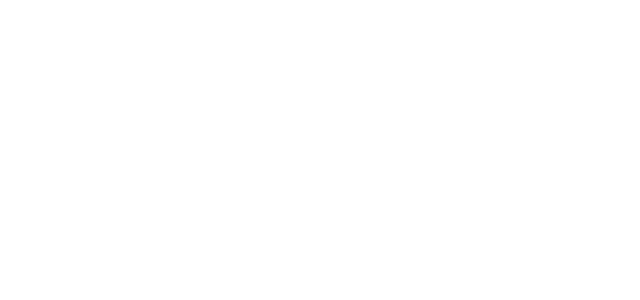
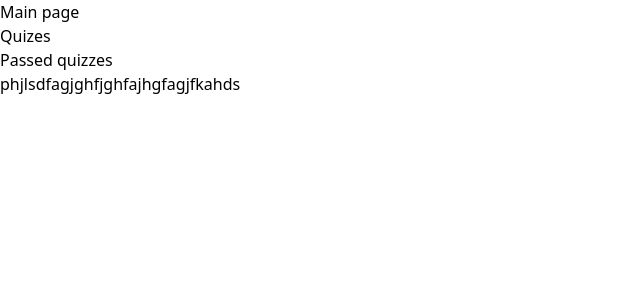
Before and after one commit to Andrij-Panasenko/quizlet, a React (Vite) app: page /quizlet/passed-quizzes in a window 1280 px wide. Before the commit this address had no page. Shown: the top 300 px of the page, without its empty margins (0-640 px from the left). Built offline with nearby package versions, Linux system fonts and the light colour scheme.

Commit message:
add page PassedQuizzesPage

```diff
--- a/src/App.tsx
+++ b/src/App.tsx
@@ -4,7 +4,8 @@
 import { AppLayout } from 'components/AppLayout/AppLayout';
 const MainPage = lazy(() => import('pages/MainPage'))
 const QuizletPage = lazy(() => import('pages/QuizletPage'))
-const QuizPassagePage = lazy(()=> import('pages/QuizPassagePage'))
+const QuizPassagePage = lazy(() => import('pages/QuizPassagePage'))
+const PassedQuizzesPage = lazy(()=>import('pages/PassedQuizzesPage'))
 
 function App() {
     return (
@@ -14,6 +15,7 @@
             <Route index element={<MainPage />} />
             <Route path="/quizes" element={<QuizletPage />} />
             <Route path="/quizes/:quizID" element={<QuizPassagePage />} />
+            <Route path="/passed-quizzes" element={<PassedQuizzesPage/> } />
           </Route>
         </Routes>
       </>
--- a/src/components/AppLayout/AppLayout.tsx
+++ b/src/components/AppLayout/AppLayout.tsx
@@ -15,6 +15,9 @@
               <li className="font-bold uppercase hover:text-indigo-500 transition">
                 <NavLink to="/quizes">Quizes</NavLink>
               </li>
+              <li className="font-bold uppercase hover:text-indigo-500 transition">
+                <NavLink to="/passed-quizzes">Passed quizzes</NavLink>
+              </li>
             </ul>
           </nav>
         </header>
--- /dev/null
+++ b/src/pages/PassedQuizzesPage.tsx
@@ -0,0 +1,11 @@
+const PassedQuizzesPage = () => {
+  return (
+    <>
+      <section>
+        <h1>phjlsdfagjghfjghfajhgfagjfkahds</h1>
+      </section>
+    </>
+  );
+};
+
+export default PassedQuizzesPage;
```
